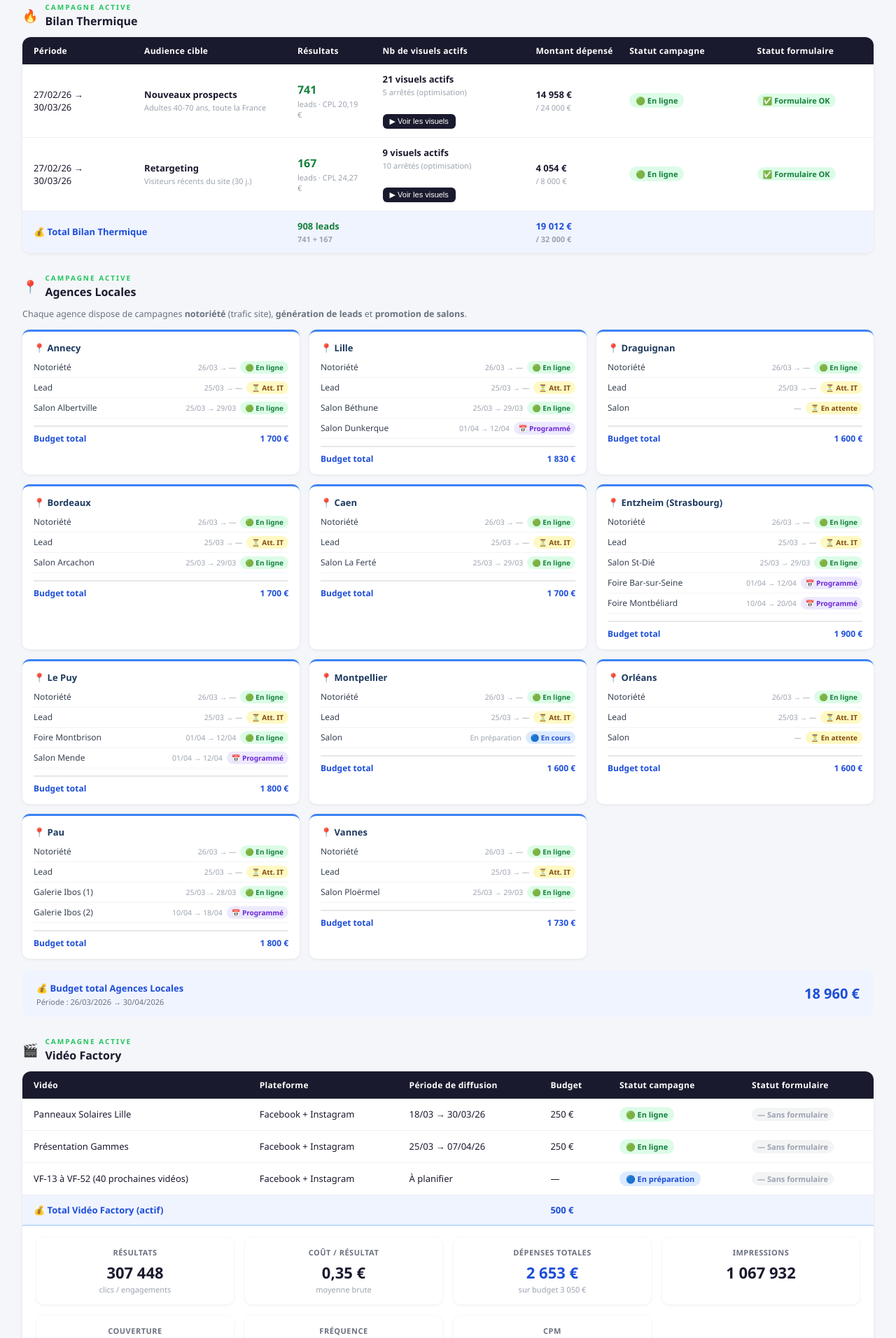
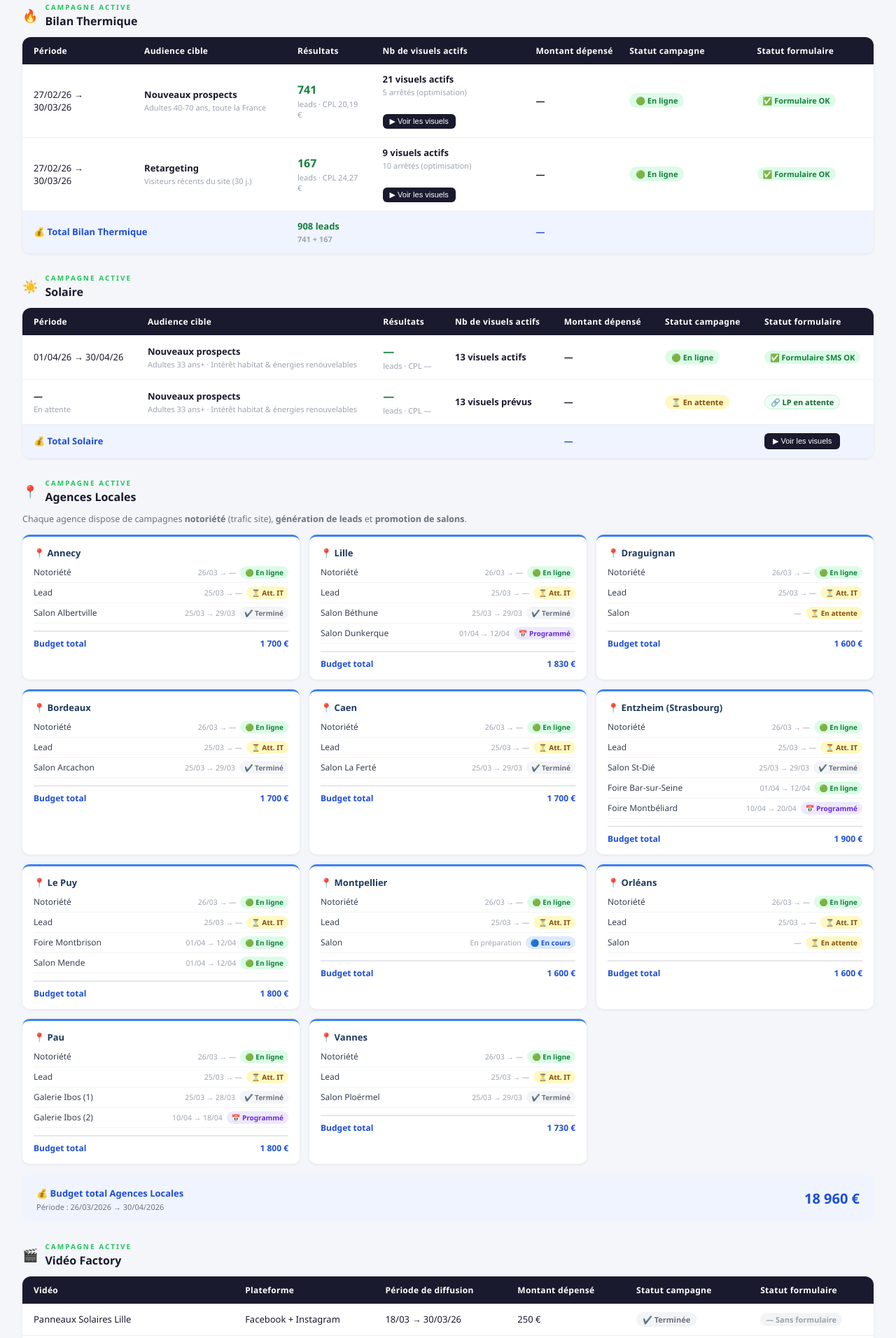
Before and after one commit to Novembre-communication/rapport-hebdo, a plain HTML site: page index.html in a window 1280 px wide. Shown: the part 661-2573 px from the top of the page at 70% size. Drawn offline with Linux system fonts and the light colour scheme.

Commit message:
Update index.html

```diff
--- a/index.html
+++ b/index.html
@@ -140,7 +140,7 @@
   <h1 style="font-size:28px;font-weight:900;letter-spacing:-1px;line-height:1.1;">ATERNO</h1>
   <h2 style="font-size:15px;font-weight:500;opacity:0.7;margin-top:4px;letter-spacing:1px;text-transform:uppercase;">Rapport Hebdomadaire — Campagnes Meta Ads</h2>
   <div style="margin-top:14px;display:inline-block;background:rgba(255,255,255,0.1);border:1px solid rgba(255,255,255,0.2);border-radius:20px;padding:5px 16px;font-size:12px;opacity:0.8;">
-    📅 Semaine du <strong id="semaine-label">—</strong> &nbsp;·&nbsp; Mis à jour le <strong id="date-label">—</strong>
+    📅 Semaine du <strong>30/03/26 → 02/04/26</strong> &nbsp;·&nbsp; Mis à jour le <strong>01/04/26</strong>
   </div>
 </div>
 
@@ -240,7 +240,7 @@
           <td><strong>Nouveaux prospects</strong><small>Adultes 40-70 ans, toute la France</small></td>
           <td><strong style="font-size:16px;color:#15803d;font-weight:800;">741</strong><small>leads · CPL 20,19 €</small></td>
           <td><strong>21 visuels actifs</strong><small>5 arrêtés (optimisation)</small><br><button onclick="toggleCreas()" id="btn-creas" style="margin-top:6px;background:#1a1a2e;color:white;border:none;border-radius:6px;padding:4px 10px;font-size:11px;cursor:pointer;">▶ Voir les visuels</button></td>
-          <td><strong>14 958 €</strong><small>/ 24 000 €</small></td>
+          <td><strong>—</strong></td>
           <td><span class="badge b-live">🟢 En ligne</span></td>
           <td><span class="form-ok">✅ Formulaire OK</span></td>
         </tr>
@@ -260,7 +260,7 @@
           <td><strong>Retargeting</strong><small>Visiteurs récents du site (30 j.)</small></td>
           <td><strong style="font-size:16px;color:#15803d;font-weight:800;">167</strong><small>leads · CPL 24,27 €</small></td>
           <td><strong>9 visuels actifs</strong><small>10 arrêtés (optimisation)</small><br><button onclick="toggleCreasRetargeting()" id="btn-creas-ret" style="margin-top:6px;background:#1a1a2e;color:white;border:none;border-radius:6px;padding:4px 10px;font-size:11px;cursor:pointer;">▶ Voir les visuels</button></td>
-          <td><strong>4 054 €</strong><small>/ 8 000 €</small></td>
+          <td><strong>—</strong></td>
           <td><span class="badge b-live">🟢 En ligne</span></td>
           <td><span class="form-ok">✅ Formulaire OK</span></td>
         </tr>
@@ -277,8 +277,71 @@
           <td colspan="2">💰 Total Bilan Thermique</td>
           <td><strong style="color:#15803d;">908 leads</strong><small>741 + 167</small></td>
           <td></td>
-          <td><strong>19 012 €</strong><small>/ 32 000 €</small></td>
+          <td><strong>—</strong></td>
           <td colspan="2"></td>
+        </tr>
+      </tbody>
+    </table>
+  </div>
+</div>
+
+<!-- SOLAIRE -->
+<div class="section">
+  <div style="display:flex;align-items:center;gap:10px;margin-bottom:12px;">
+    <span style="font-size:18px;">☀️</span>
+    <div>
+      <div style="font-size:10px;font-weight:700;letter-spacing:2px;text-transform:uppercase;color:#22c55e;margin-bottom:2px;">Campagne active</div>
+      <div style="font-size:16px;font-weight:800;color:#1a1a2e;">Solaire</div>
+    </div>
+  </div>
+  <div class="table-wrap">
+    <table class="camp-table">
+      <thead>
+        <tr>
+          <th>Période</th>
+          <th>Audience cible</th>
+          <th>Résultats</th>
+          <th>Nb de visuels actifs</th>
+          <th>Montant dépensé</th>
+          <th>Statut campagne</th>
+          <th>Statut formulaire</th>
+        </tr>
+      </thead>
+      <tbody>
+        <tr>
+          <td>01/04/26 → 30/04/26</td>
+          <td><strong>Nouveaux prospects</strong><small>Adultes 33 ans+ · Intérêt habitat & énergies renouvelables</small></td>
+          <td><strong style="font-size:16px;color:#15803d;font-weight:800;">—</strong><small>leads · CPL —</small></td>
+          <td><strong>13 visuels actifs</strong></td>
+          <td><strong>—</strong></td>
+          <td><span class="badge b-live">🟢 En ligne</span></td>
+          <td><span class="form-ok">✅ Formulaire SMS OK</span></td>
+        </tr>
+        <tr>
+          <td><strong>—</strong><small>En attente</small></td>
+          <td><strong>Nouveaux prospects</strong><small>Adultes 33 ans+ · Intérêt habitat & énergies renouvelables</small></td>
+          <td><strong style="font-size:16px;color:#15803d;font-weight:800;">—</strong><small>leads · CPL —</small></td>
+          <td><strong>13 visuels prévus</strong></td>
+          <td><strong>—</strong></td>
+          <td><span class="badge b-wait">⏳ En attente</span></td>
+          <td><span class="form-lp">🔗 LP en attente</span></td>
+        </tr>
+        <tr class="budget-row">
+          <td colspan="4">💰 Total Solaire</td>
+          <td><strong>—</strong></td>
+          <td></td>
+          <td><button onclick="toggleCreasSolaire()" id="btn-creas-sol" style="background:#1a1a2e;color:white;border:none;border-radius:6px;padding:5px 12px;font-size:11px;cursor:pointer;white-space:nowrap;">▶ Voir les visuels</button></td>
+        </tr>
+        <!-- BLOC CREAS SOLAIRE -->
+        <tr id="row-creas-solaire" style="display:none;">
+          <td colspan="7" style="background:#f8faff;padding:16px 20px;">
+            <div style="display:grid;grid-template-columns:repeat(4,1fr);gap:12px;">
+              <img src="https://i.imgur.com/sfV2Dl8.png" style="width:100%;border-radius:8px;cursor:pointer;box-shadow:0 2px 8px rgba(0,0,0,0.12);transition:transform 0.2s;" onmouseover="this.style.transform='scale(1.04)'" onmouseout="this.style.transform='scale(1)'" onclick="openModal(this.src)">
+              <img src="https://i.imgur.com/I6SeZjG.png" style="width:100%;border-radius:8px;cursor:pointer;box-shadow:0 2px 8px rgba(0,0,0,0.12);transition:transform 0.2s;" onmouseover="this.style.transform='scale(1.04)'" onmouseout="this.style.transform='scale(1)'" onclick="openModal(this.src)">
+              <img src="https://i.imgur.com/xubSF8t.png" style="width:100%;border-radius:8px;cursor:pointer;box-shadow:0 2px 8px rgba(0,0,0,0.12);transition:transform 0.2s;" onmouseover="this.style.transform='scale(1.04)'" onmouseout="this.style.transform='scale(1)'" onclick="openModal(this.src)">
+              <img src="https://i.imgur.com/eWYVFI4.png" style="width:100%;border-radius:8px;cursor:pointer;box-shadow:0 2px 8px rgba(0,0,0,0.12);transition:transform 0.2s;" onmouseover="this.style.transform='scale(1.04)'" onmouseout="this.style.transform='scale(1)'" onclick="openModal(this.src)">
+            </div>
+          </td>
         </tr>
       </tbody>
     </table>
@@ -312,7 +375,7 @@
       <div class="local-row">
         <span class="lbl">Salon Albertville</span>
         <span class="date">25/03 → 29/03</span>
-        <span class="badge b-live" style="font-size:10px;padding:2px 7px;">🟢 En ligne</span>
+        <span class="badge b-done" style="font-size:10px;padding:2px 7px;">✔️ Terminé</span>
       </div>
       <div class="local-budget"><span>Budget total</span><span>1 700 €</span></div>
     </div>
@@ -332,7 +395,7 @@
       <div class="local-row">
         <span class="lbl">Salon Béthune</span>
         <span class="date">25/03 → 29/03</span>
-        <span class="badge b-live" style="font-size:10px;padding:2px 7px;">🟢 En ligne</span>
+        <span class="badge b-done" style="font-size:10px;padding:2px 7px;">✔️ Terminé</span>
       </div>
       <div class="local-row">
         <span class="lbl">Salon Dunkerque</span>
@@ -377,7 +440,7 @@
       <div class="local-row">
         <span class="lbl">Salon Arcachon</span>
         <span class="date">25/03 → 29/03</span>
-        <span class="badge b-live" style="font-size:10px;padding:2px 7px;">🟢 En ligne</span>
+        <span class="badge b-done" style="font-size:10px;padding:2px 7px;">✔️ Terminé</span>
       </div>
       <div class="local-budget"><span>Budget total</span><span>1 700 €</span></div>
     </div>
@@ -397,7 +460,7 @@
       <div class="local-row">
         <span class="lbl">Salon La Ferté</span>
         <span class="date">25/03 → 29/03</span>
-        <span class="badge b-live" style="font-size:10px;padding:2px 7px;">🟢 En ligne</span>
+        <span class="badge b-done" style="font-size:10px;padding:2px 7px;">✔️ Terminé</span>
       </div>
       <div class="local-budget"><span>Budget total</span><span>1 700 €</span></div>
     </div>
@@ -417,12 +480,12 @@
       <div class="local-row">
         <span class="lbl">Salon St-Dié</span>
         <span class="date">25/03 → 29/03</span>
-        <span class="badge b-live" style="font-size:10px;padding:2px 7px;">🟢 En ligne</span>
+        <span class="badge b-done" style="font-size:10px;padding:2px 7px;">✔️ Terminé</span>
       </div>
       <div class="local-row">
         <span class="lbl">Foire Bar-sur-Seine</span>
         <span class="date">01/04 → 12/04</span>
-        <span class="badge b-soon" style="font-size:10px;padding:2px 7px;">📅 Programmé</span>
+        <span class="badge b-live" style="font-size:10px;padding:2px 7px;">🟢 En ligne</span>
       </div>
       <div class="local-row">
         <span class="lbl">Foire Montbéliard</span>
@@ -452,7 +515,7 @@
       <div class="local-row">
         <span class="lbl">Salon Mende</span>
         <span class="date">01/04 → 12/04</span>
-        <span class="badge b-soon" style="font-size:10px;padding:2px 7px;">📅 Programmé</span>
+        <span class="badge b-live" style="font-size:10px;padding:2px 7px;">🟢 En ligne</span>
       </div>
       <div class="local-budget"><span>Budget total</span><span>1 800 €</span></div>
     </div>
@@ -512,7 +575,7 @@
       <div class="local-row">
         <span class="lbl">Galerie Ibos (1)</span>
         <span class="date">25/03 → 28/03</span>
-        <span class="badge b-live" style="font-size:10px;padding:2px 7px;">🟢 En ligne</span>
+        <span class="badge b-done" style="font-size:10px;padding:2px 7px;">✔️ Terminé</span>
       </div>
       <div class="local-row">
         <span class="lbl">Galerie Ibos (2)</span>
@@ -537,7 +600,7 @@
       <div class="local-row">
         <span class="lbl">Salon Ploërmel</span>
         <span class="date">25/03 → 29/03</span>
-        <span class="badge b-live" style="font-size:10px;padding:2px 7px;">🟢 En ligne</span>
+        <span class="badge b-done" style="font-size:10px;padding:2px 7px;">✔️ Terminé</span>
       </div>
       <div class="local-budget"><span>Budget total</span><span>1 730 €</span></div>
     </div>
@@ -565,7 +628,7 @@
           <th>Vidéo</th>
           <th>Plateforme</th>
           <th>Période de diffusion</th>
-          <th>Budget</th>
+          <th>Montant dépensé</th>
           <th>Statut campagne</th>
           <th>Statut formulaire</th>
         </tr>
@@ -576,7 +639,7 @@
           <td>Facebook + Instagram</td>
           <td>18/03 → 30/03/26</td>
           <td>250 €</td>
-          <td><span class="badge b-live">🟢 En ligne</span></td>
+          <td><span class="badge b-done">✔️ Terminée</span></td>
           <td><span class="form-no">— Sans formulaire</span></td>
         </tr>
         <tr>
@@ -651,66 +714,8 @@
   </div>
 </div>
 
-<!-- SÉPARATEUR À VENIR -->
-<div style="display:flex;align-items:center;gap:16px;margin-bottom:24px;margin-top:10px;">
-  <div style="background:#7c3aed;border-radius:8px;padding:6px 16px;display:flex;align-items:center;gap:8px;box-shadow:0 2px 8px rgba(124,58,237,0.3);">
-    <span style="font-size:14px;">📅</span>
-    <span style="font-size:12px;font-weight:800;letter-spacing:1.5px;text-transform:uppercase;color:white;">Campagnes à venir</span>
-  </div>
-  <div style="flex:1;height:1px;background:linear-gradient(to right,#7c3aed40,transparent);"></div>
-</div>
 
-<!-- SOLAIRE -->
-<div class="section">
-  <div style="display:flex;align-items:center;gap:10px;margin-bottom:12px;">
-    <span style="font-size:18px;">☀️</span>
-    <div>
-      <div style="font-size:10px;font-weight:700;letter-spacing:2px;text-transform:uppercase;color:#7c3aed;margin-bottom:2px;">Campagne à venir</div>
-      <div style="font-size:16px;font-weight:800;color:#1a1a2e;">Solaire</div>
-    </div>
-  </div>
-  <div class="table-wrap">
-    <table class="camp-table">
-      <thead>
-        <tr>
-          <th>Audience cible</th>
-          <th>Objectif</th>
-          <th>Nb de visuels actifs</th>
-          <th>Budget</th>
-          <th>Statut campagne</th>
-          <th>Statut formulaire</th>
-        </tr>
-      </thead>
-      <tbody>
-        <tr>
-          <td><strong>Nouveaux prospects</strong><small>Adultes 33 ans+ · Intérêt habitat & énergies renouvelables</small></td>
-          <td>Générer des demandes de bilan solaire</td>
-          <td><strong>13 visuels prévus</strong><br><button onclick="toggleCreasSolaire()" id="btn-creas-sol" style="margin-top:6px;background:#1a1a2e;color:white;border:none;border-radius:6px;padding:4px 10px;font-size:11px;cursor:pointer;">▶ Voir les visuels</button></td>
-          <td><strong>18 000 €</strong></td>
-          <td><span class="badge b-wait">⏳ En attente GO Aterno</span></td>
-          <td><span class="form-wait">⏳ Attente IT</span></td>
-        </tr>
-        <!-- BLOC CREAS SOLAIRE -->
-        <tr id="row-creas-solaire" style="display:none;">
-          <td colspan="6" style="background:#f8faff;padding:16px 20px;">
-            <div style="display:grid;grid-template-columns:repeat(4,1fr);gap:12px;">
-              <img src="https://i.imgur.com/sfV2Dl8.png" style="width:100%;border-radius:8px;cursor:pointer;box-shadow:0 2px 8px rgba(0,0,0,0.12);transition:transform 0.2s;" onmouseover="this.style.transform='scale(1.04)'" onmouseout="this.style.transform='scale(1)'" onclick="openModal(this.src)">
-              <img src="https://i.imgur.com/I6SeZjG.png" style="width:100%;border-radius:8px;cursor:pointer;box-shadow:0 2px 8px rgba(0,0,0,0.12);transition:transform 0.2s;" onmouseover="this.style.transform='scale(1.04)'" onmouseout="this.style.transform='scale(1)'" onclick="openModal(this.src)">
-              <img src="https://i.imgur.com/xubSF8t.png" style="width:100%;border-radius:8px;cursor:pointer;box-shadow:0 2px 8px rgba(0,0,0,0.12);transition:transform 0.2s;" onmouseover="this.style.transform='scale(1.04)'" onmouseout="this.style.transform='scale(1)'" onclick="openModal(this.src)">
-              <img src="https://i.imgur.com/eWYVFI4.png" style="width:100%;border-radius:8px;cursor:pointer;box-shadow:0 2px 8px rgba(0,0,0,0.12);transition:transform 0.2s;" onmouseover="this.style.transform='scale(1.04)'" onmouseout="this.style.transform='scale(1)'" onclick="openModal(this.src)">
-            </div>
-          </td>
-        </tr>
-        <tr class="budget-row">
-          <td colspan="3">💰 Total Solaire</td>
-          <td><strong>18 000 €</strong></td>
-          <td colspan="2"></td>
-        </tr>
-      </tbody>
-    </table>
-  </div>
-  <p style="font-size:12px;color:#6b7280;margin-top:8px;">ℹ️ Campagne prête. En attente du GO côté Aterno (validation IT requise pour la mise en ligne du formulaire).</p>
-</div>
+
 
 <div class="footer">Document réalisé par Novembre communication · Aterno x Novembre · Rapport hebdomadaire</div>
 
```
